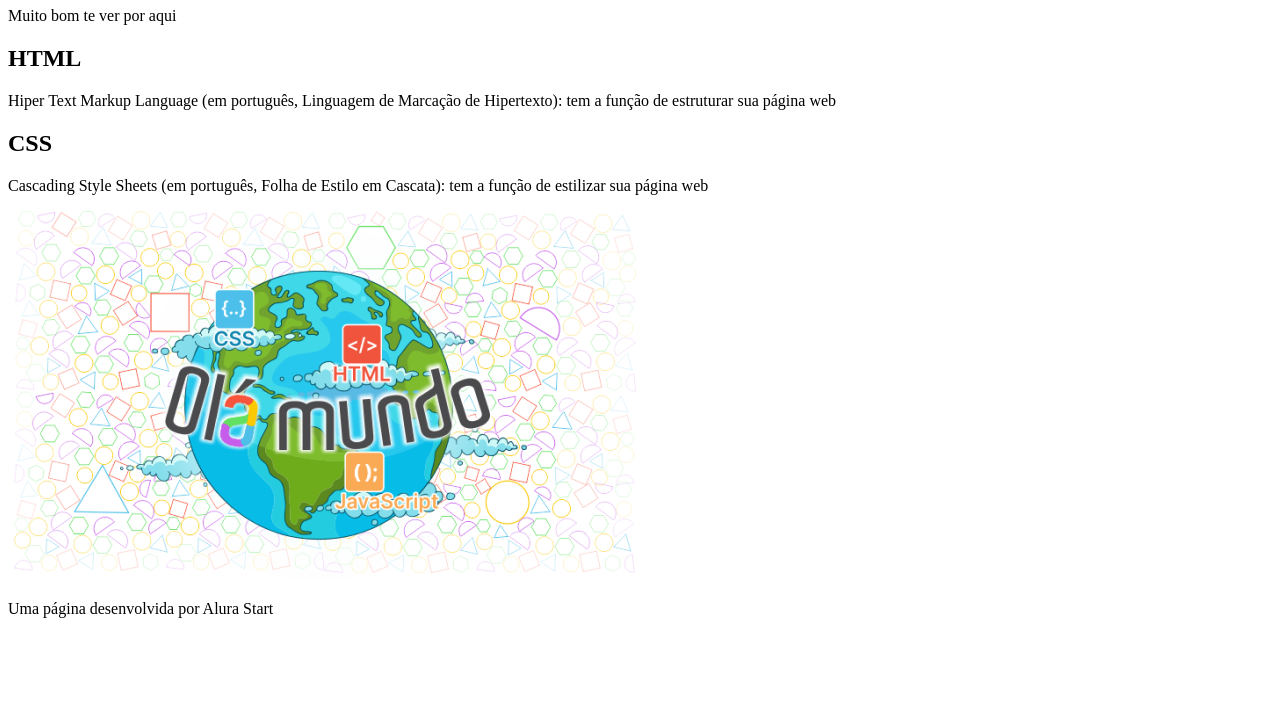
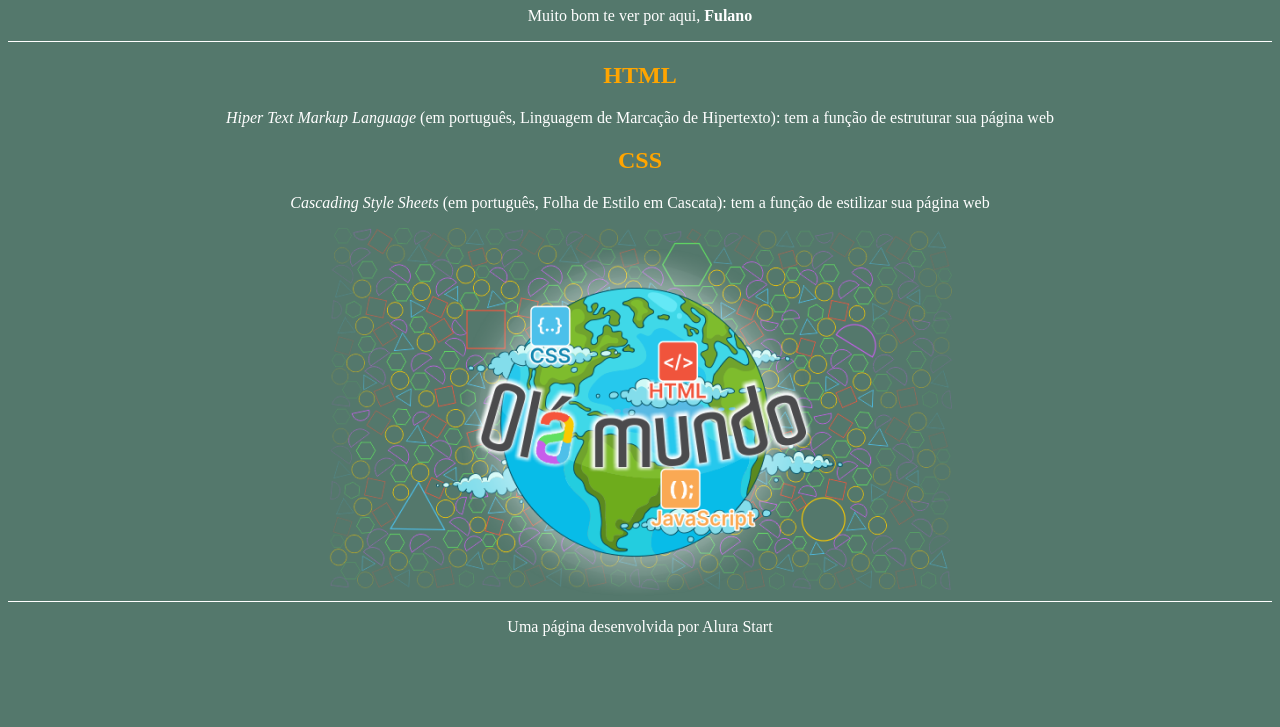
Before and after one commit to Lucas0310598/Hello-World, a plain HTML site: page index.html in a window 1280 px wide. Shown: the part 73-800 px from the top of the page. Drawn offline with Linux system fonts and the light colour scheme.

Commit message:
Estilização da página

```diff
--- a/index.html
+++ b/index.html
@@ -4,20 +4,21 @@
     <meta charset="UTF-8">
     <meta name="viewport" content="width=device-width, initial-scale=1.0">
     <title>Hello World</title>
+    <link rel="stylesheet" href="style.css">
 </head>
 <body>
     <header>
         <h1>HELLO WORLD</h1>
-        <p>Muito bom te ver por aqui</p>
+        <p>Muito bom te ver por aqui, <span id="nome-usuário">Fulano</span></p>
 
     </header>
 
     <section>
         <h2>HTML</h2>
-        <p>Hiper Text Markup Language (em português, Linguagem de Marcação de Hipertexto): tem a função de estruturar sua página web</p>
+        <p><span class="texto-inglês">Hiper Text Markup Language</span> (em português, Linguagem de Marcação de Hipertexto): tem a função de estruturar sua página web</p>
 
         <h2>CSS</h2>
-        <P>Cascading Style Sheets (em português, Folha de Estilo em Cascata): tem a função de estilizar sua página web</P>
+        <P><span class="texto-inglês">Cascading Style Sheets</span> (em português, Folha de Estilo em Cascata): tem a função de estilizar sua página web</P>
         <img src="imagem/Olá Mundo.png" alt="Imagem com figuras geogmétricas ao fundo e uma figura do planeta Terra na frente">
     </section>
 
--- /dev/null
+++ b/style.css
@@ -0,0 +1,26 @@
+h2{
+    color:orange;
+}
+
+body{
+    background-color: rgb(84, 120, 108);
+    color: white;
+    font-family: 'Times New Roman';
+    text-align: center;
+}
+
+header{
+    border-bottom:1px solid white;
+}
+
+footer{
+    border-top: 1px solid white;
+}
+
+#nome-usuário{
+    font-weight: bold;
+}
+
+.texto-inglês{
+    font-style: italic;
+}
```
